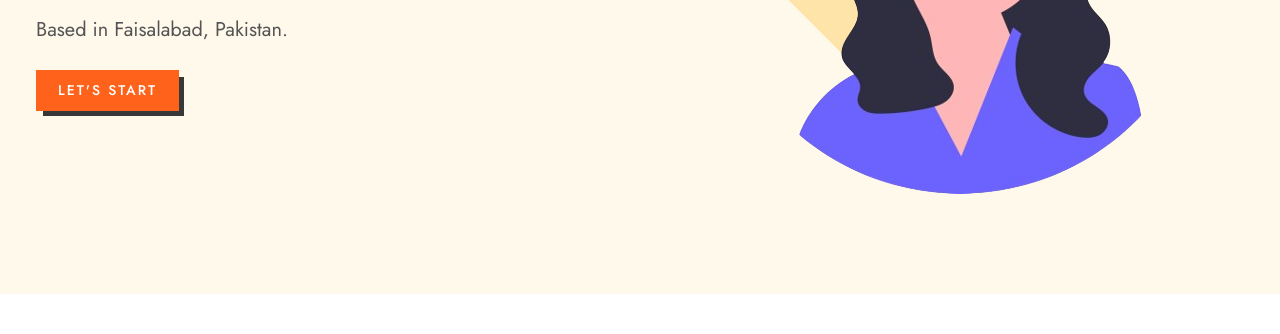
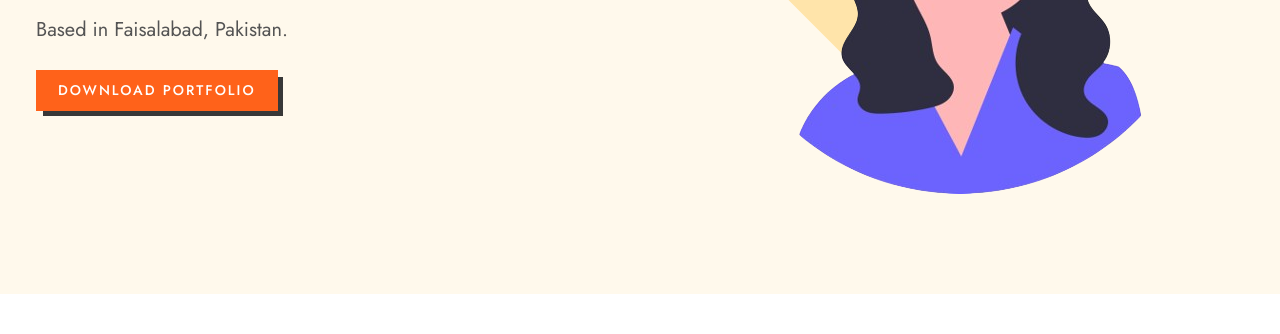
Before and after one commit to marslanwajid/NimDesigns, a plain HTML site: page index.html in a window 1280 px wide. Shown: the part 466-800 px from the top of the page. Drawn offline with nearby package versions, Linux system fonts and the light colour scheme.

Commit message:
Update index.html

```diff
--- a/index.html
+++ b/index.html
@@ -119,7 +119,7 @@
               Based in Faisalabad, Pakistan.
             </p>
 
-            <a href="#" class="btn btn-primary">Let's Start</a>
+            <a href="#" id="resume-btn" class="btn btn-primary">Download Portfolio</a>
 
           </div>
 
```
